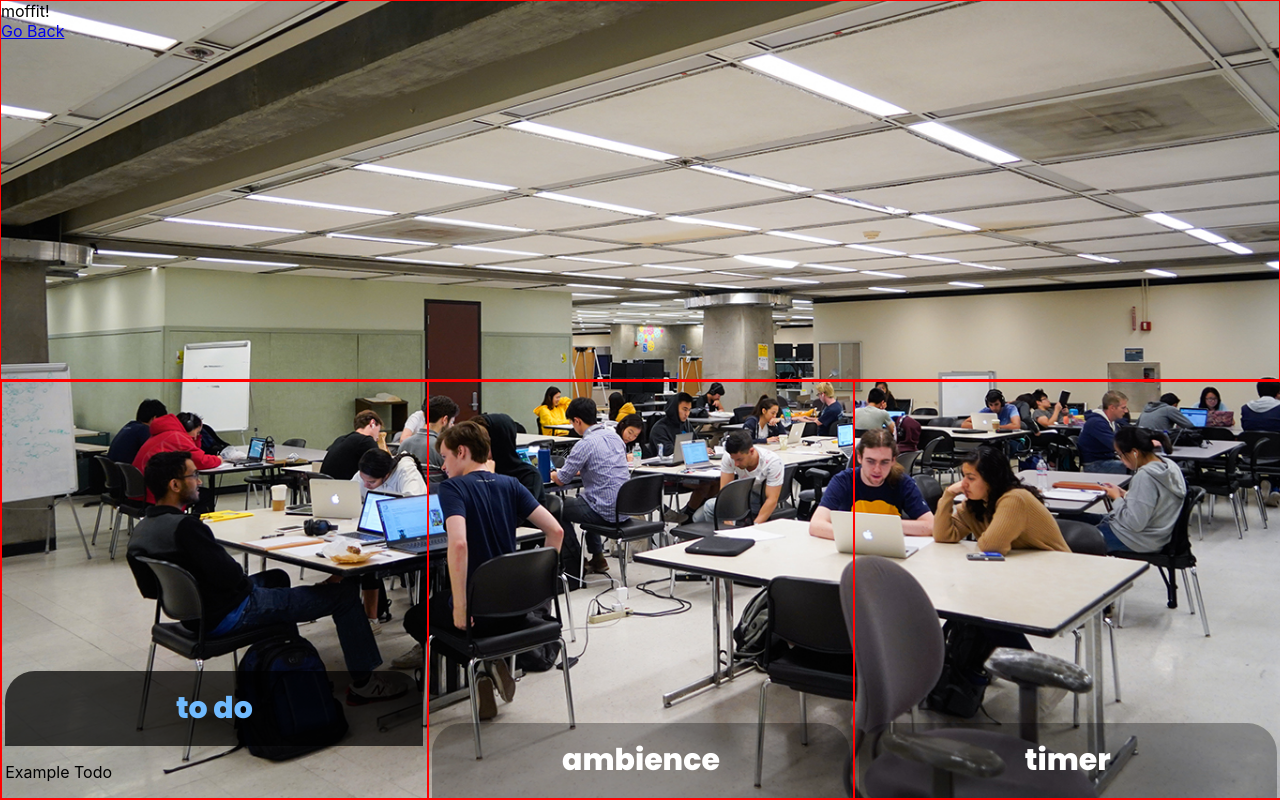
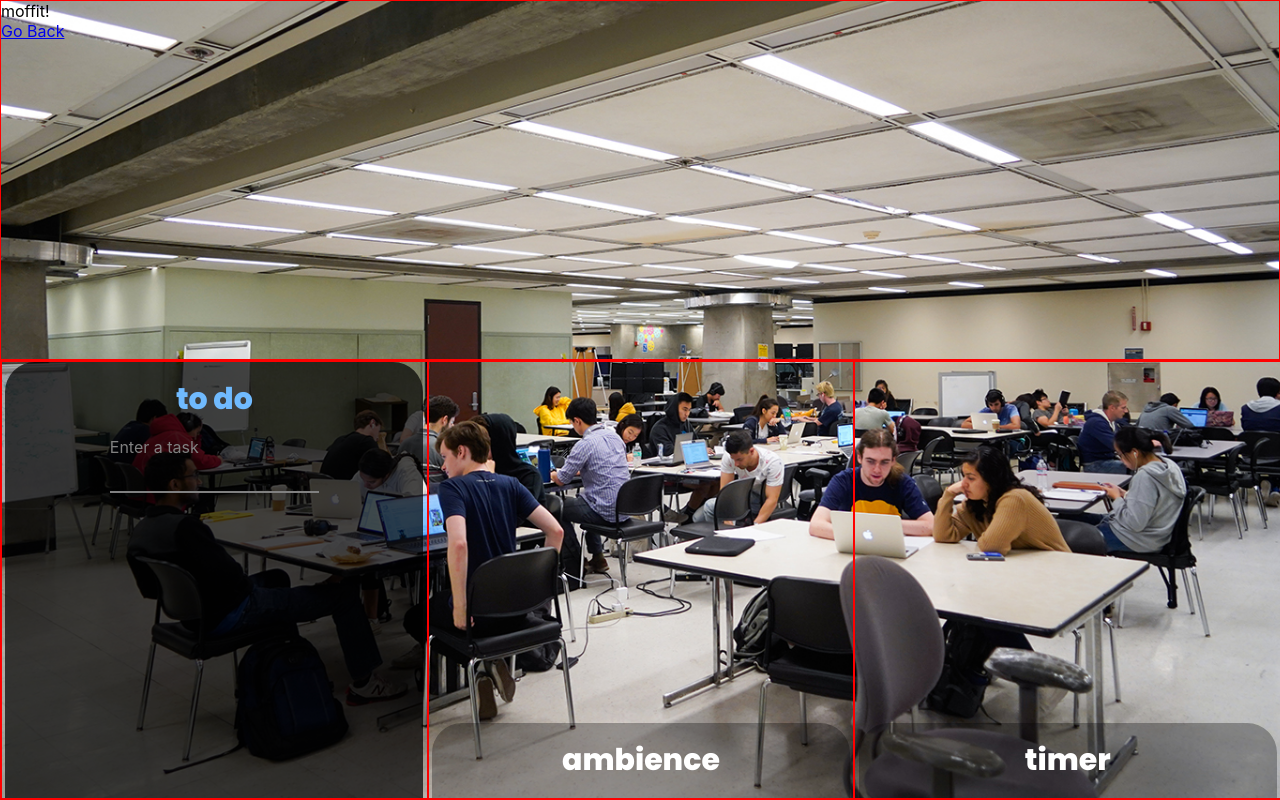
Before and after one commit to wtbui/BearStudy, a React (Create React App) app in the folder bear-study-react/: page /pages/moffit in a window 1280 px wide. Both pictures are taken after a click on the button "to do". Built offline with nearby package versions, Linux system fonts and the light colour scheme.

Commit message:
tasklist

```diff
--- /dev/null
+++ b/bear-study-react/src/components/tasklist.js
@@ -0,0 +1,67 @@
+import "../styles/tasklist.css";
+
+function taskList() {
+    function finishTask(div, btn) {
+      div.remove();
+      btn.remove();
+    }
+
+    function handleKeyDown(event) {
+        if (event.key === 'Enter') {
+          addTask();
+        }
+      }
+
+    async function getRequest(url) {
+      const response = await fetch(url);
+      const data = response.json();
+      return data
+    }
+
+  function addTask() {
+      let list = document.getElementById('todo-list');
+      let task = document.createElement('li');
+      let newDiv = document.createElement('div');
+      newDiv.className = 'task-wrapper';
+
+      let buttonDiv = document.createElement('div');
+      buttonDiv.className = 'button-wrapper';
+
+      let inputText = document.getElementById('new-todo');
+      task.textContent = inputText.value;
+      inputText.value = "";
+
+      let xBtn = document.createElement('button');
+      xBtn.className = 'x-button';
+      xBtn.textContent = 'X';
+      xBtn.onclick = () => finishTask(newDiv, xBtn);
+
+
+      newDiv.appendChild(task);
+      buttonDiv.appendChild(xBtn);
+
+      let a = document.createElement('div');
+      a.className = 'wrapper-wrapper';
+      a.appendChild(newDiv);
+      a.appendChild(buttonDiv);
+
+      list.appendChild(a);
+    }
+
+    return (
+      <div class="container">
+        <div class="form__group field">
+            <input type="text" class="form__field" placeholder="" name="name" id='new-todo' onKeyDown={handleKeyDown} autoComplete="off"></input>
+            <label for="name" class="form__label">Enter a task</label>
+        </div>
+          {/* <input type="text" id="new-todo" placeholder="Enter a task" onKeyDown={handleKeyDown}></input> */}
+        <ul id="todo-list">
+
+        </ul>
+      </div>
+    );
+  }
+
+
+
+  export default taskList;
--- a/bear-study-react/src/pages/moffit.js
+++ b/bear-study-react/src/pages/moffit.js
@@ -5,6 +5,7 @@ import { useState } from "react"
 import Timer from "../components/timer"
 import { useEffect } from "react"
 import Switch from "../components/switch"
+import taskList from "../components/tasklist"
 
 export default function Moffit() {
     const [showTimer, setShowTimer] = useState(false)
@@ -123,7 +124,7 @@ export default function Moffit() {
                         { !showTodo && <text className="inactiveButtonText">to do</text> }
                         { showTodo && <text className="activeButtonText">to do</text> }
                     </button>
-                    { showTodo && <p>Example Todo</p>}
+                    { showTodo && taskList()}
                 </div>
 
                 <div className="ambience" flex-direction="column" >
--- /dev/null
+++ b/bear-study-react/src/styles/tasklist.css
@@ -0,0 +1,86 @@
+/* #todo-list {
+    text-align: left;
+} */
+.wrapper-wrapper {
+    display: flex;
+    justify-content: space-between;
+}
+
+.button-wrapper {
+    display: flex;
+    justify-content: flex-end;
+}
+
+.button-wrapper button {
+    font-family: 'Poppins';
+    font-weight: 800;
+    background-color: transparent;
+    border: 2px solid white;
+    width: 30px;
+    height: 30px;
+    color: white;
+    border-radius: 60%;
+}
+
+.task-wrapper {
+    display: flex;
+    justify-content: flex-start;
+}
+
+.task-wrapper li {
+    color: white;
+    font-family: 'Poppins';
+    font-weight: 400;
+    font-size: large;
+    letter-spacing: 0.5px;
+    margin-right: 5px;
+    margin-bottom: 10px;
+}
+
+.completed-task {
+    text-decoration: line-through;
+    color: white;
+    font-family: 'Poppins';
+    font-weight: 400;
+}
+
+/* input text field  */
+.form__group {
+  position: relative;
+  padding: 15px 0 0;
+  width: 50%;
+}
+
+.form__field {
+  font-family: inherit;
+  width: 100%;
+  border: 0;
+  border-bottom: 2px solid gray;
+  outline: 0;
+  font-size: 1.3rem;
+  color: white;
+  padding: 7px 0;
+  background: transparent;
+  transition: border-color 0.2s;
+}
+
+.form__label {
+  position: absolute;
+  top: 0;
+  display: block;
+  transition: 0.2s;
+  font-size: 1rem;
+  color: gray;
+}
+
+/* demo */
+.form__group_field {
+  font-family: 'Poppins', sans-serif;
+  display: flex;
+  flex-direction: column;
+  justify-content: center;
+  align-items: center;
+  min-height: 100vh;
+  font-size: 1.5rem;
+  background-color:#222222;
+}
```
Also changed, not shown: bear-study-react/src/assets/x-mark.png (added).
